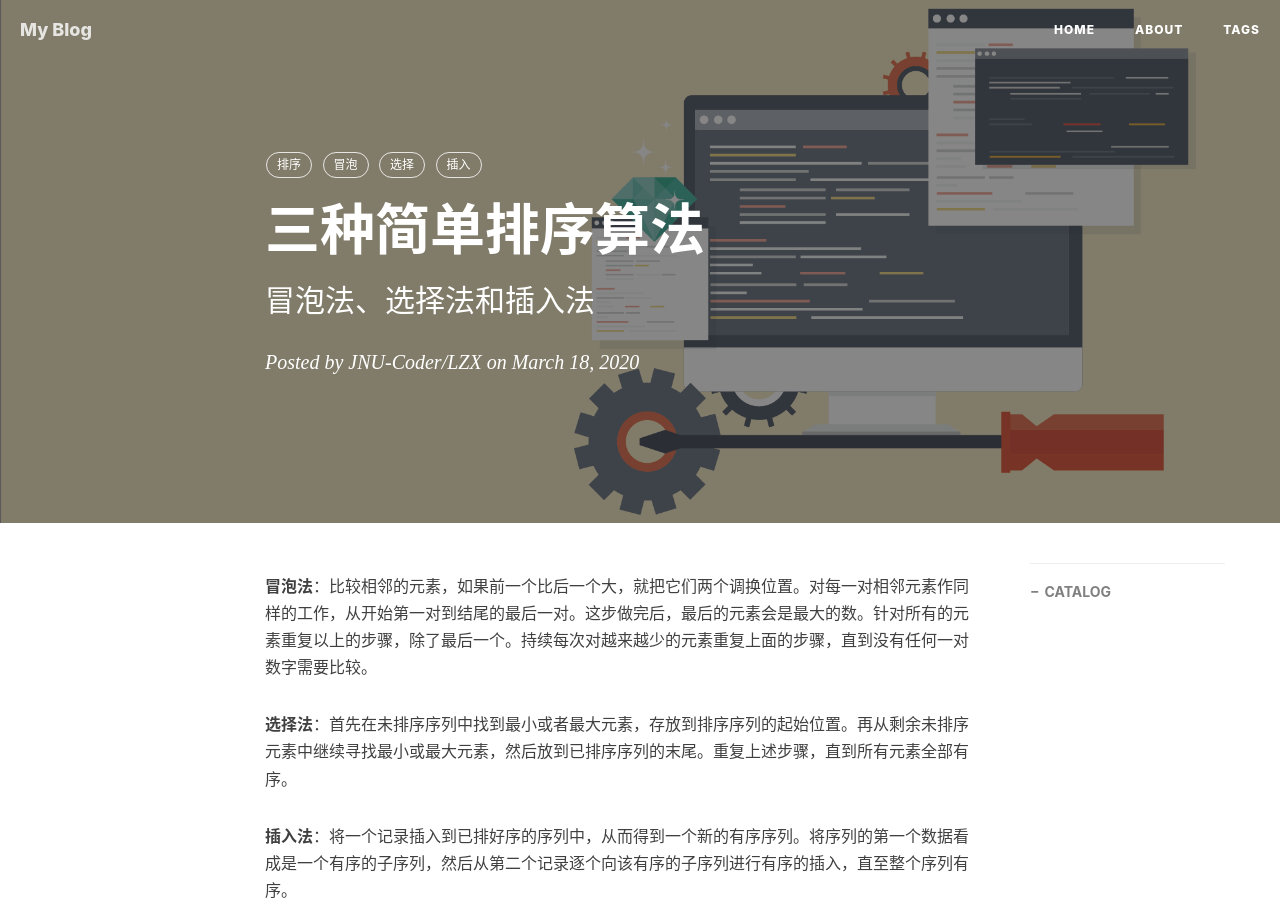
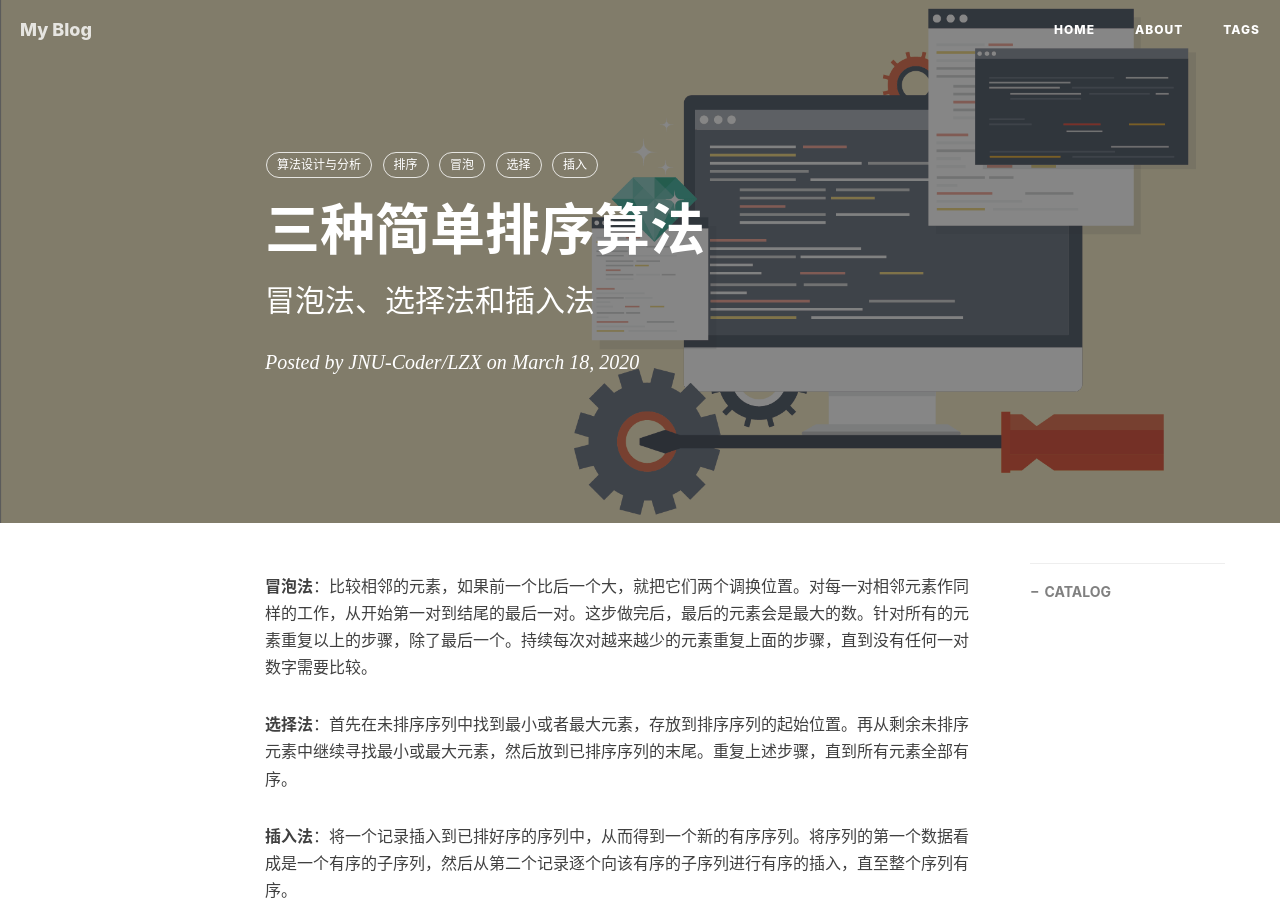
Before and after one commit to JNU-Coder/JNU-Coder.github.io, a Jekyll site: the page built from _posts/2020-03-18-三种简单排序算法.md, in a window 1280 px wide and 900 px high. Built offline with Jekyll 4.4.1, drawn with Linux system fonts in a browser that asks for light colours; nearby versions of some CDN libraries; comment, search, counter and statistics services are not loaded.

Commit message:
Update 2020-03-18-三种简单排序算法.md

```diff
--- a/_posts/2020-03-18-三种简单排序算法.md
+++ b/_posts/2020-03-18-三种简单排序算法.md
@@ -7,6 +7,7 @@ author:     JNU-Coder/LZX
 header-img: img/post-bg-debug.png
 catalog: true
 tags:
+    - 算法设计与分析
     - 排序
     - 冒泡
     - 选择
```
